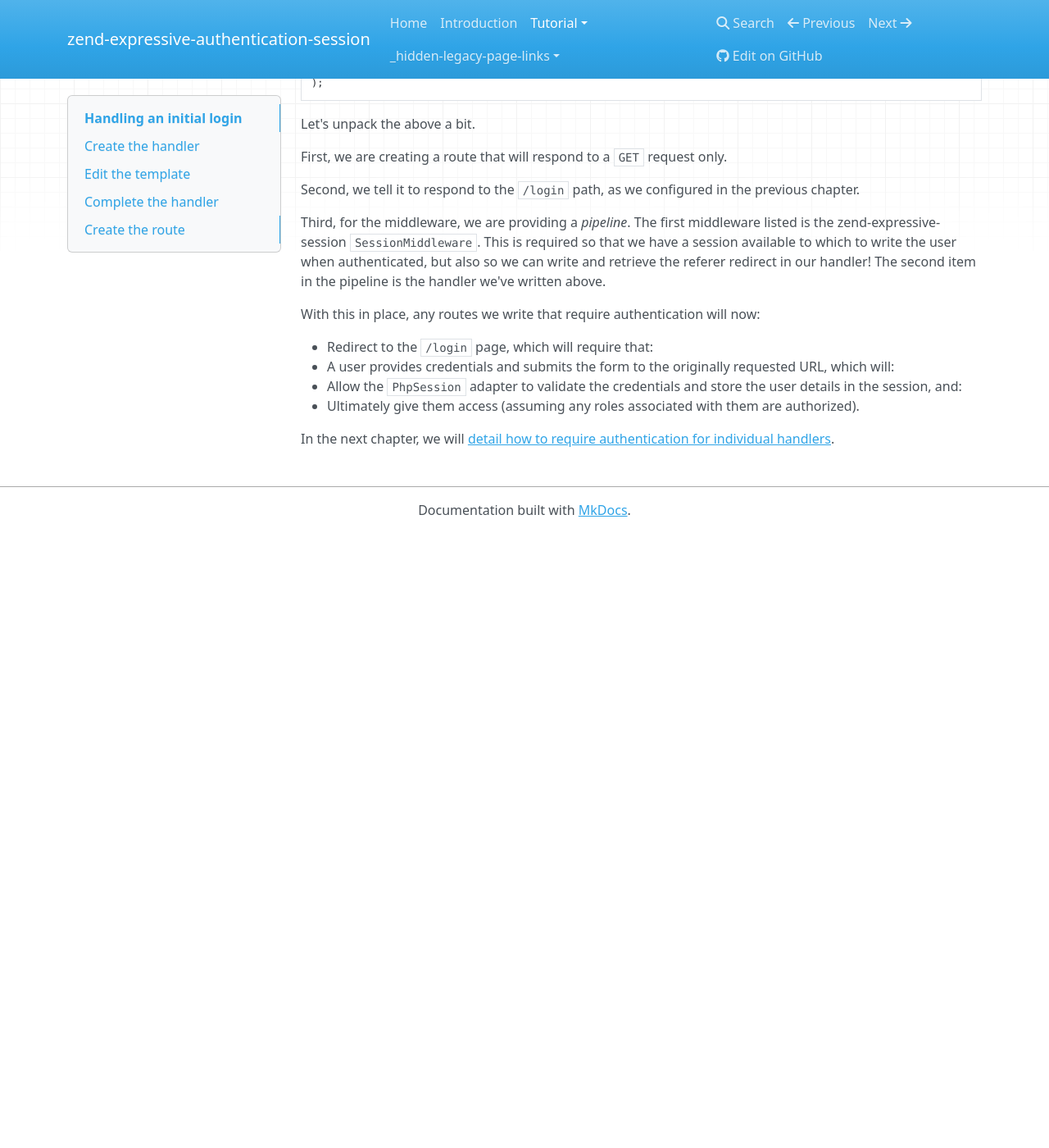
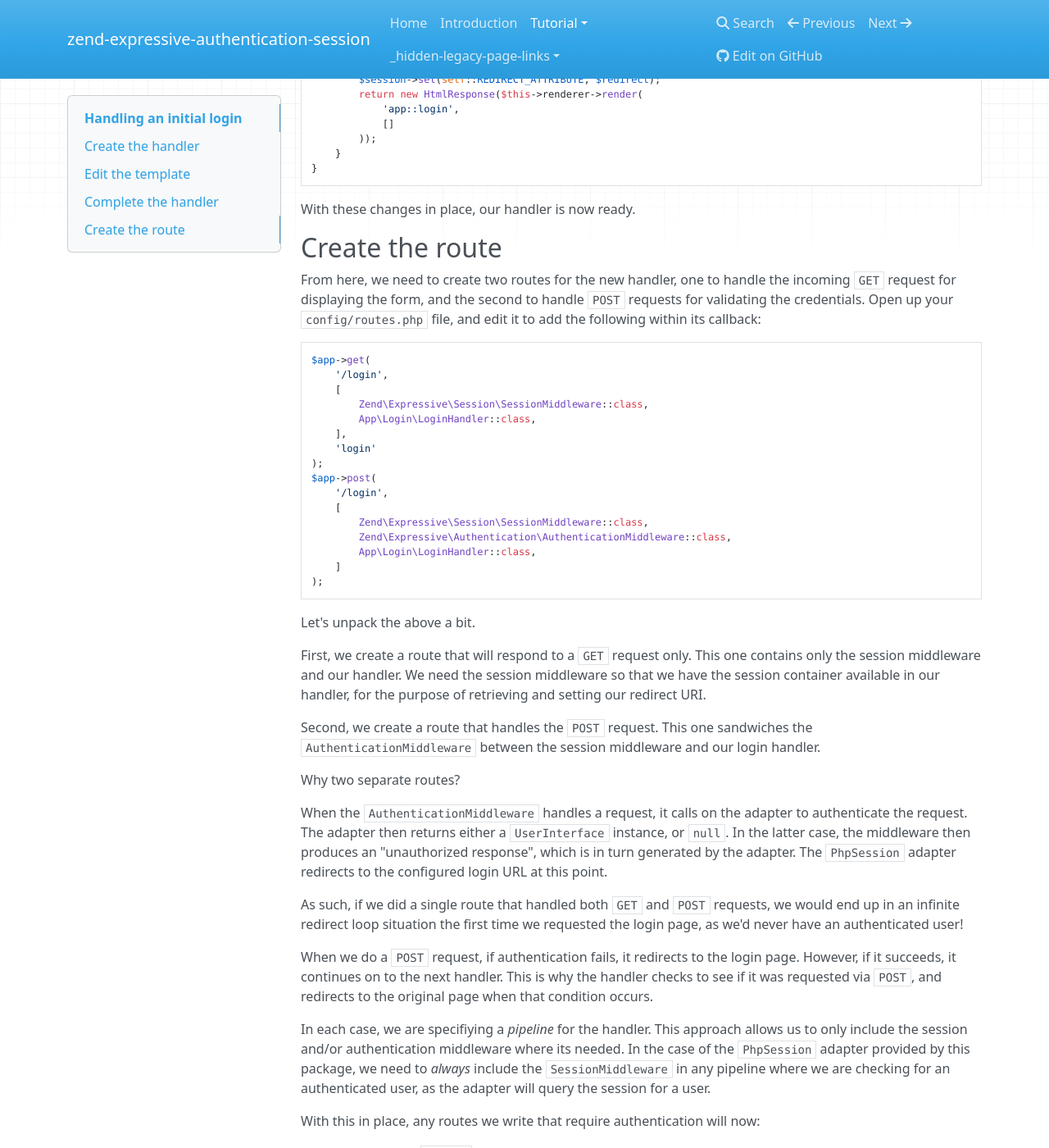
Before and after one commit to mezzio/mezzio-authentication-session, an MkDocs documentation site: the page built from docs/book/v1/login-handler.md, in a window 1280 px wide and 1400 px high, scrolled down 2941 px. Shown: the whole window at 82% size. Built offline with MkDocs 1.6.1, drawn with Linux system fonts in a browser that asks for light colours; nearby versions of some CDN libraries; old or Windows-style settings are respelled for this version of MkDocs; before the commit the page ends 3591 px from its top, so only the background shows below that; some of the changed text lies outside the part shown.

Commit message:
Fix workflow for LoginHandler
As pointed out by @jonsa, the original workflow did not work, because it
required that any endpoint requiring authentication would respond to
`POST` requests. Since this is almost certainly not what is expected, I
needed to refactor how to handle requests where credentials are
submitted.

The new workflow has the handler respond to two different routes. The
first, a `GET` request, composes only the session middleware and
handler. The second, a `POST` request, composes the session middleware,
authentication middleware, and the handler. This allows successful
credentials to lead back to the handler, which can then redirect to the
originally requested page.

````diff
--- a/docs/book/v1/login-handler.md
+++ b/docs/book/v1/login-handler.md
@@ -52,7 +52,7 @@ or updated:
 
 We will now edit the template. The main considerations are:
 
-- It needs to have a form that submits back to a URL provided to the template.
+- It needs to have a form that submits back to the login page.
 - The form needs both a `username` and a `password` field.
 
 Our application is built off the skeleton, and so we are currently using
@@ -63,7 +63,7 @@ PlatesPHP as noted earlier. As such, we will update the template in
 ```php
 <div class="container">
     <div class="row">
-        <div class="col-sm"><form action="<?= $action ?>" method="post">
+        <div class="col-sm"><form action="<?= $this->url('login') ?>" method="post">
             <div class="form-group">
                 <label for="username">Username</label>
                 <input type="text" class="form-control" id="username" name="username" placeholder="Enter username">
@@ -80,6 +80,14 @@ PlatesPHP as noted earlier. As such, we will update the template in
 
 ## Complete the handler
 
+Our handler will react to two different HTTP methods. For an initial login
+request, the `GET` method will be used, and we will need to display our
+template. When the user submits the form, it will be via the `POST` method. In
+this situation, if the credentials are invalid, the `PhpSession` adapter will
+redirect to the login page again, via a `GET`. However, if it is successful, it
+will continue to the handler; at this point, we will want to redirect to the
+original page that needed an authenticated user.
+
 The generated handler will mostly work for our needs. However, we need to modify
 it to do the following:
 
@@ -88,8 +96,16 @@ it to do the following:
 - If one is not available:
   - Check the `Referer` request header
   - If the header is empty, or points to the login page, use the home page.
-  - Store the value in the session.
-- Pass the redirect URI to the template engine.
+- If this is a POST request:
+  - Remove the redirect URI from the session.
+  - Redirect to the redirect URI.
+- If this is a GET request:
+  - Store the redirect URI in the session.
+  - Pass the redirect URI to the template engine.
+
+Since we will be performing a redirect for successful POST requests, we will
+need to add a requirement on `Zend\Diactoros\Response\RedirectResponse` in
+addition to the logic changes in the handler.
 
 The end result should look like this:
 
@@ -100,10 +116,13 @@ use Psr\Http\Message\ResponseInterface;
 use Psr\Http\Message\ServerRequestInterface;
 use Psr\Http\Server\RequestHandlerInterface;
 use Zend\Diactoros\Response\HtmlResponse;
+use Zend\Diactoros\Response\RedirectResponse;           // add this line
 use Zend\Expressive\Template\TemplateRendererInterface;
 
 class LoginHandler implements RequestHandlerInterface
 {
+    private const REDIRECT_ATTRIBUTE = 'authentication:redirect';
+
     /**
      * @var TemplateRendererInterface
      */
@@ -120,21 +139,26 @@ class LoginHandler implements RequestHandlerInterface
     public function handle(ServerRequestInterface $request) : ResponseInterface
     {
         $session = $request->getAttribute('session');
-        $redirect = $session->get('authentication:redirect');
+        $redirect = $session->get(self::REDIRECT_ATTRIBUTE);
 
         if (! $redirect) {
             $redirect = $request->getHeaderLine('Referer');
             if (in_array($redirect, ['', '/login'], true)) {
                 $redirect = '/';
             }
-            $session->set('authentication:redirect', $redirect);
         }
 
+        if ('POST' === $request->getMethod()) {
+            // Successful login; redirect to original page.
+            $session->unset(self::REDIRECT_ATTRIBUTE);
+            return new RedirectResponse($redirect);
+        }
+
+        // Requesting login
+        $session->set(self::REDIRECT_ATTRIBUTE, $redirect);
         return new HtmlResponse($this->renderer->render(
             'app::login',
-            [
-                'action' => $redirect,
-            ]
+            []
         ));
     }
 }
@@ -144,8 +168,10 @@ With these changes in place, our handler is now ready.
 
 ## Create the route
 
-From here, we need to create a route for the new handler. We will open up our
-`config/routes.php` file, and edit it to add the following within its callback:
+From here, we need to create two routes for the new handler, one to handle the
+incoming `GET` request for displaying the form, and the second to handle `POST`
+requests for validating the credentials. Open up your `config/routes.php` file,
+and edit it to add the following within its callback:
 
 ```php
 $app->get(
@@ -156,30 +182,62 @@ $app->get(
     ],
     'login'
 );
+$app->post(
+    '/login',
+    [
+        Zend\Expressive\Session\SessionMiddleware::class,
+        Zend\Expressive\Authentication\AuthenticationMiddleware::class,
+        App\Login\LoginHandler::class,
+    ]
+);
 ```
 
 Let's unpack the above a bit.
 
-First, we are creating a route that will respond to a `GET` request only.
+First, we create a route that will respond to a `GET` request only. This
+one contains only the session middleware and our handler. We need the session
+middleware so that we have the session container available in our handler, for
+the purpose of retrieving and setting our redirect URI.
 
-Second, we tell it to respond to the `/login` path, as we configured in the
-previous chapter.
+Second, we create a route that handles the `POST` request. This one sandwiches
+the `AuthenticationMiddleware` between the session middleware and our login
+handler.
 
-Third, for the middleware, we are providing a _pipeline_. The first middleware
-listed is the zend-expressive-session `SessionMiddleware`. This is required so
-that we have a session available to which to write the user when authenticated,
-but also so we can write and retrieve the referer redirect in our handler! The
-second item in the pipeline is the handler we've written above.
+Why two separate routes?
+
+When the `AuthenticationMiddleware` handles a request,
+it calls on the adapter to authenticate the request. The adapter then returns
+either a `UserInterface` instance, or `null`. In the latter case, the middleware
+then produces an "unauthorized response", which is in turn generated by the
+adapter. The `PhpSession` adapter redirects to the configured login URL at this
+point.
+
+As such, if we did a single route that handled both `GET` and `POST` requests,
+we would end up in an infinite redirect loop situation the first time we
+requested the login page, as we'd never have an authenticated user!
+
+When we do a `POST` request, if authentication fails, it redirects to the login
+page. However, if it succeeds, it continues on to the next handler. This is why
+the handler checks to see if it was requested via `POST`, and redirects to the
+original page when that condition occurs.
+
+In each case, we are specifiying a _pipeline_ for the handler. This approach
+allows us to only include the session and/or authentication middleware where its
+needed. In the case of the `PhpSession` adapter provided by this package, we
+need to _always_ include the `SessionMiddleware` in any pipeline where we are
+checking for an authenticated user, as the adapter will query the session for a
+user.
 
 With this in place, any routes we write that require authentication will now:
 
 - Redirect to the `/login` page, which will require that:
-- A user provides credentials and submits the form to the originally requested
-  URL, which will:
+- A user provides credentials and submits the form back to the `/login` page,
+  which will:
 - Allow the `PhpSession` adapter to validate the credentials and store the user
   details in the session, and:
 - Ultimately give them access (assuming any roles associated with them are
-  authorized).
+  authorized), and:
+- Redirect them back to the originally requested page.
 
 In the next chapter, we will [detail how to require authentication for
 individual handlers](requiring-authentication.md).
````
